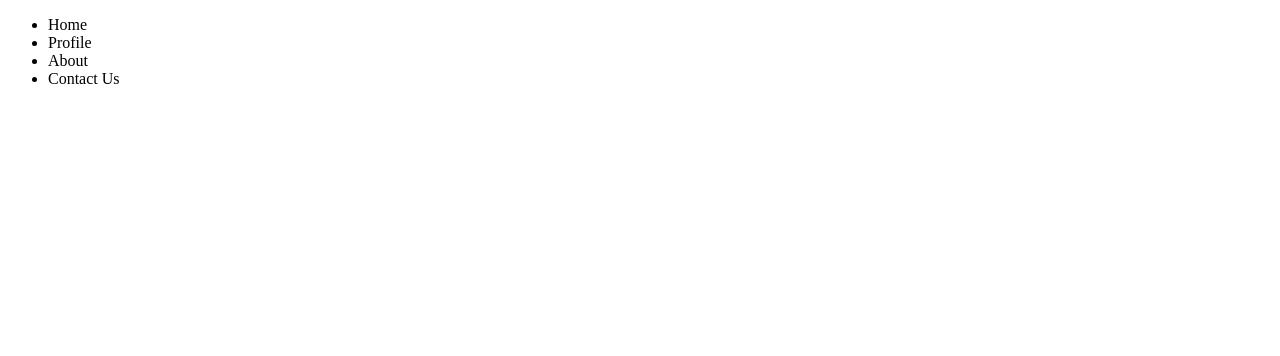
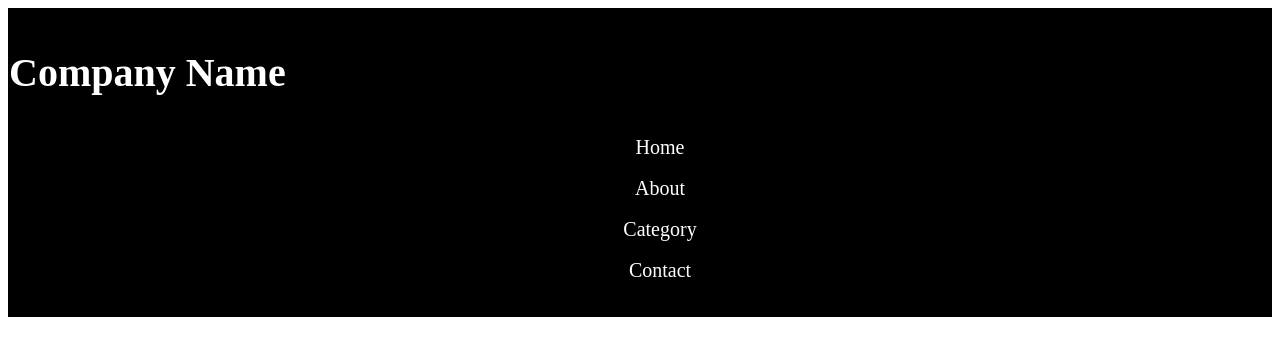
Before and after one commit to ashish-shinde03318/Prodigy_WD_01, a plain HTML site: page index.html in a window 1280 px wide. Drawn offline with Linux system fonts and the light colour scheme.

Commit message:
structuring navigation bar in index.html

```diff
--- a/index.html
+++ b/index.html
@@ -2,14 +2,37 @@
 <html lang="en">
 <head>
     <title>Document</title>
+    <style>
+        nav{
+            border: 1px solid black;
+            background-color:black;
+
+        }
+        li{
+            list-style-type: none;
+            display: block;
+            text-align:center;
+            font-size: 20px;
+            color:white;
+
+        }
+        p{
+            display:block;
+            font-weight: bold;
+            font-size:40px;
+            color:white;
+        }
+        @media
+    </style>
 </head>
 <body>
     <nav>
+        <p>Company Name</p>
         <ul>
-            <li>Home</li>
-            <li>Profile</li>
-            <li>About</li>
-            <li>Contact Us</li>
+            <li>Home</li>&nbsp;
+            <li>About</li>&nbsp;
+            <li>Category</li>&nbsp;
+            <li>Contact</li>&nbsp;
         </ul>
     </nav>
 </body>
```
